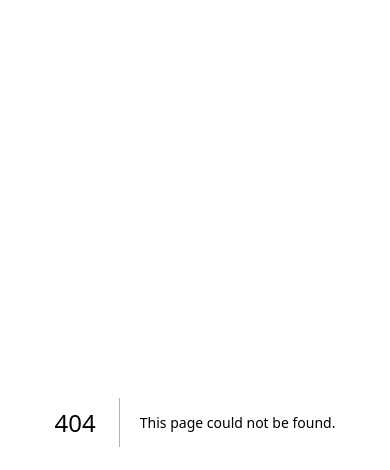
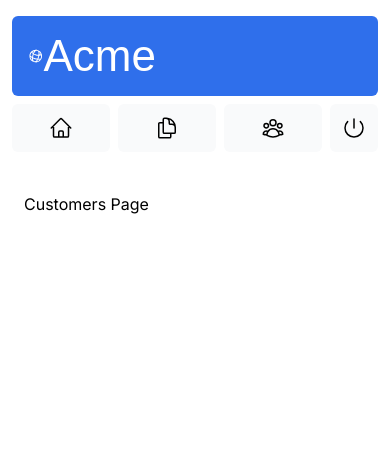
Before and after one commit to JanPoonthong/nextjs-dashboard, a Next.js app: page /dashboard/customers in a window 390 px wide. Before the commit this address had no page. Shown: the top 470 px of the page. Built offline with nearby package versions, Linux system fonts and the light colour scheme; a web font is replaced by a local one.

Commit message:
feat: add layout on dashboard and mobile hero image

```diff
--- /dev/null
+++ b/app/dashboard/customers/page.tsx
@@ -0,0 +1,4 @@
+
+export default function Page() {
+    return <p>Customers Page</p>;
+}
--- /dev/null
+++ b/app/dashboard/invoices/page.tsx
@@ -0,0 +1,4 @@
+
+export default function Page() {
+    return <p>Invoices Page</p>;
+}
--- /dev/null
+++ b/app/dashboard/layout.tsx
@@ -0,0 +1,12 @@
+import SideNav from '../ui/dashboard/sidenav';
+
+export default function Layout({ children }: { children: React.ReactNode }) {
+  return (
+    <div className='flex h-screen flex-col md:flex-row md:overflow-hidden'>
+        <div className='w-full md:w-64 flex-none'>
+            <SideNav />
+        </div>
+        <div className="flex-grow p-6 md:overflow-y-auto md:p-12">{children}</div>
+    </div>
+  );
+}
--- /dev/null
+++ b/app/dashboard/page.tsx
@@ -0,0 +1,4 @@
+
+export default function Page() {
+    return <p>Dashboard Page</p>;
+}
--- a/app/page.tsx
+++ b/app/page.tsx
@@ -40,6 +40,13 @@
             className="hidden md:block"
             alt="Screenshots of the dashboard project showing desktop version"
           />
+          <Image
+            src="/hero-mobile.png"
+            width={560}
+            height={620}
+            className='block md:hidden'
+            alt="Screenshots of the dashboard project showing mobile version"
+          />
         </div>
       </div>
     </main>
```
